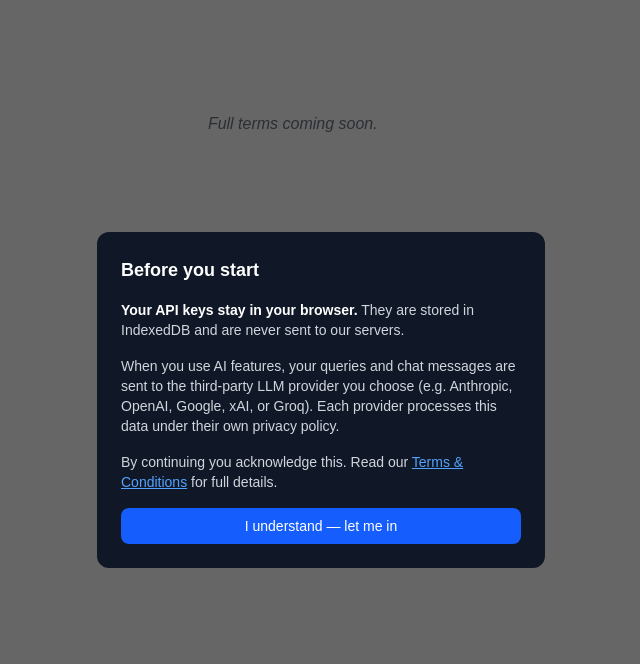
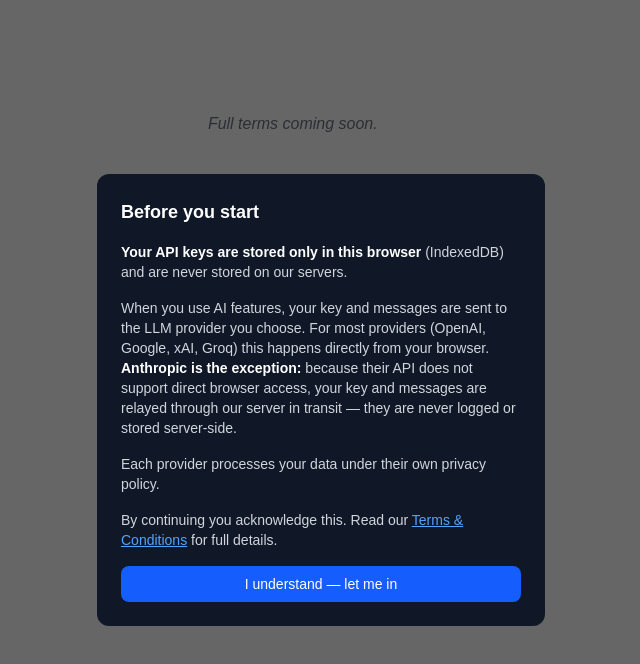
Before and after one commit to project-minigraf/minigraf-playground, a Next.js app: page /terms in a window 1280 px wide. Shown: the top 664 px of the page, without its empty margins (319-959 px from the left). Built offline with nearby package versions, Linux system fonts and the light colour scheme.

Commit message:
Updated privacy policy wording.

```diff
--- a/components/modals/PrivacyModal.tsx
+++ b/components/modals/PrivacyModal.tsx
@@ -22,13 +22,19 @@ export function PrivacyModal() {
       <div className="max-w-md w-full bg-gray-900 rounded-xl p-6 space-y-4 text-sm text-gray-300">
         <h2 className="text-lg font-semibold text-white">Before you start</h2>
         <p>
-          <strong className="text-white">Your API keys stay in your browser.</strong>{' '}
-          They are stored in IndexedDB and are never sent to our servers.
+          <strong className="text-white">Your API keys are stored only in this browser</strong>{' '}
+          (IndexedDB) and are never stored on our servers.
         </p>
         <p>
-          When you use AI features, your queries and chat messages are sent to the
-          third-party LLM provider you choose (e.g. Anthropic, OpenAI, Google, xAI,
-          or Groq). Each provider processes this data under their own privacy policy.
+          When you use AI features, your key and messages are sent to the LLM provider
+          you choose. For most providers (OpenAI, Google, xAI, Groq) this happens
+          directly from your browser. <strong className="text-white">Anthropic is the
+          exception:</strong> because their API does not support direct browser access,
+          your key and messages are relayed through our server in transit — they are
+          never logged or stored server-side.
+        </p>
+        <p>
+          Each provider processes your data under their own privacy policy.
         </p>
         <p>
           By continuing you acknowledge this. Read our{' '}
```
